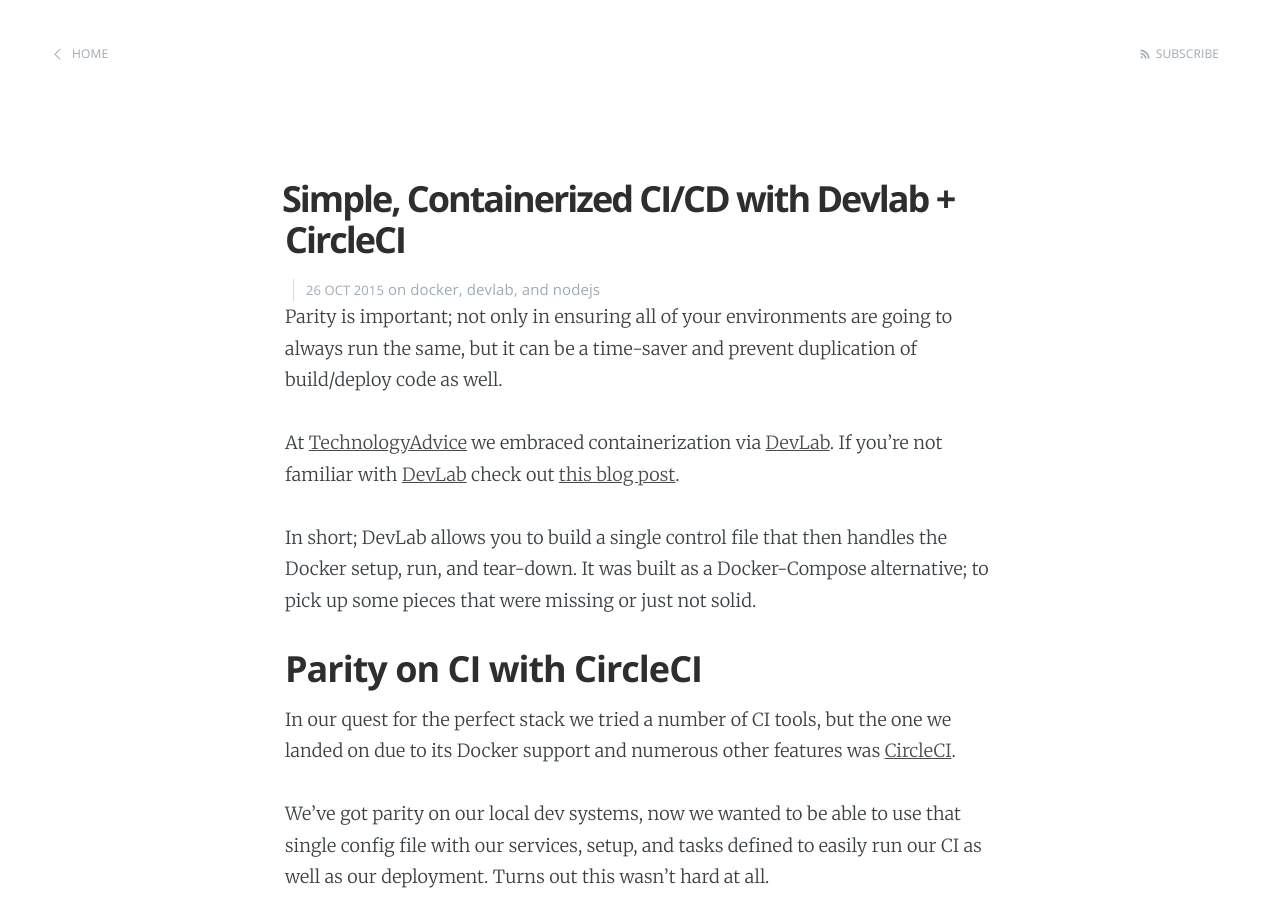
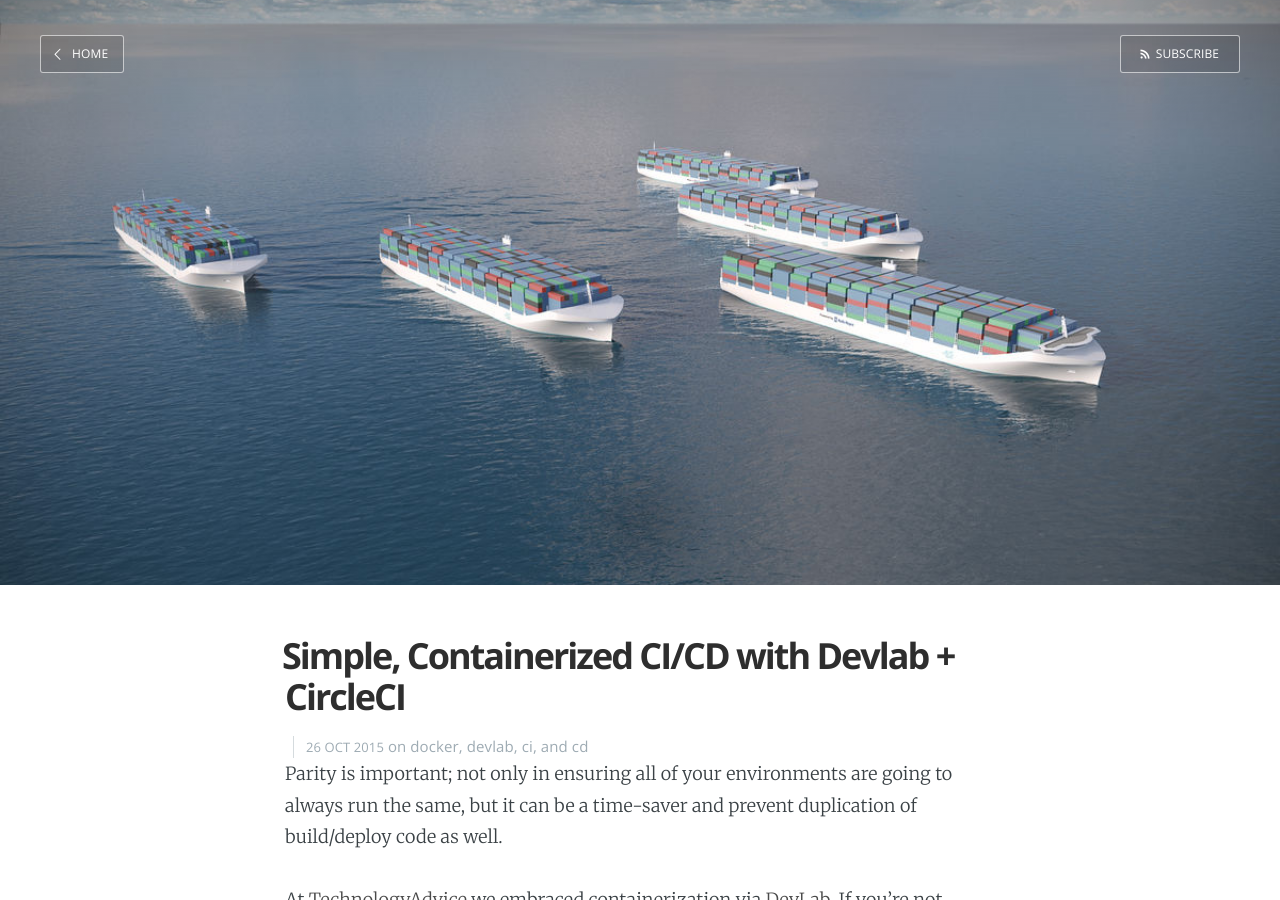
Before and after one commit to SystemX-Solutions/systemx-solutions.github.io, a Jekyll site: the page built from _posts/2015-10-26-simple-containerized-ci-cd-devlab-circleci.markdown, in a window 1280 px wide and 900 px high. Built offline with Jekyll 4.4.1, drawn with Linux system fonts in a browser that asks for light colours; Markdown is read by kramdown in place of the engine named in the settings.

Commit message:
Adding cover images to posts, cname file

```diff
--- /dev/null
+++ b/CNAME
@@ -0,0 +1 @@
+fluidbyte.net
--- a/_posts/2015-10-15-containerize-your-local-dev-in-minutes-with-devlab.markdown
+++ b/_posts/2015-10-15-containerize-your-local-dev-in-minutes-with-devlab.markdown
@@ -3,6 +3,7 @@
 title:  "Containerize Your Local Dev in Minutes with DevLab"
 date:   2015-10-15 10:00:00
 categories: docker devlab nodejs
+cover: /assets/images/covers/containers.png
 ---
 
 >[DevLab](https://github.com/TechnologyAdvice/DevLab) is a utility that allows you to easily containerize your development workflow using Docker. Simply put; it's like having a cleanroom for all of your development processes which contains services (like databases) without needing to setup and maintain these environments manually.
--- a/_posts/2015-10-26-simple-containerized-ci-cd-devlab-circleci.markdown
+++ b/_posts/2015-10-26-simple-containerized-ci-cd-devlab-circleci.markdown
@@ -2,7 +2,8 @@
 layout: post
 title:  "Simple, Containerized CI/CD with Devlab + CircleCI"
 date:   2015-10-26 10:00:00
-categories: docker devlab nodejs
+categories: docker devlab ci cd
+cover: /assets/images/covers/container_ships.jpg
 ---
 
 Parity is important; not only in ensuring all of your environments are going to always run the same, but it can be a time-saver and prevent duplication of build/deploy code as well.
```
Also changed, not shown: assets/images/covers/container_ships.jpg (added), assets/images/covers/containers.png (added).
